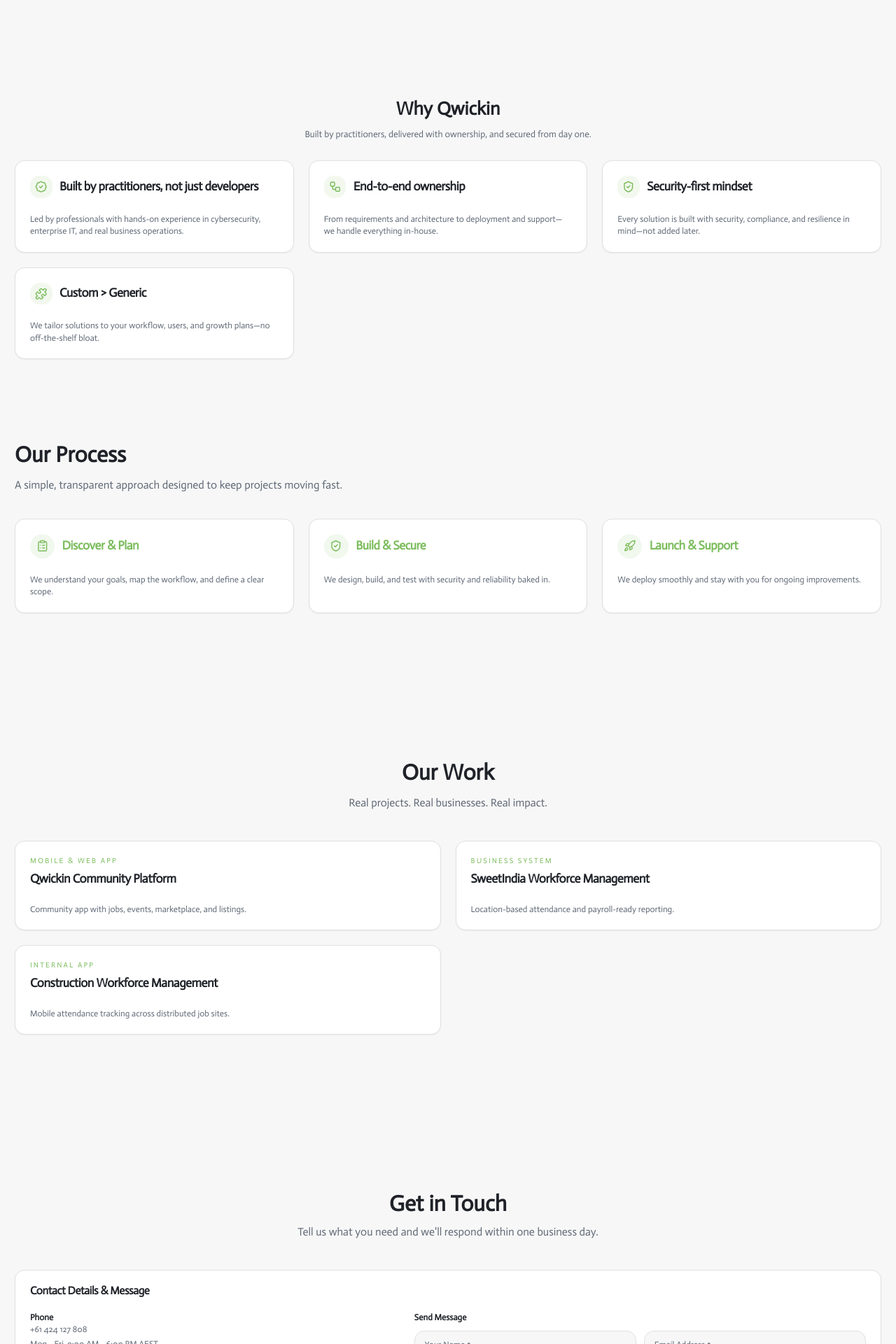
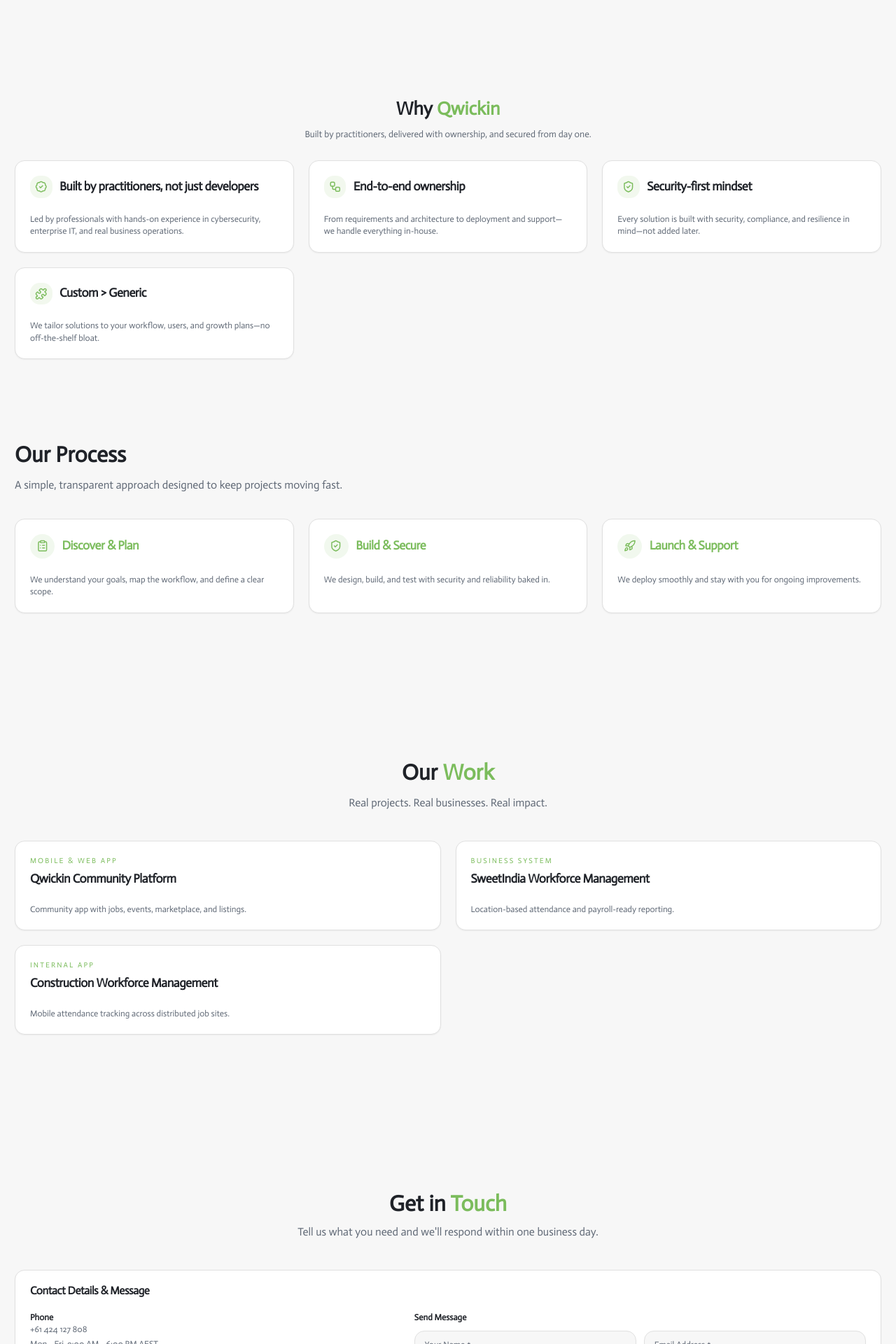
Before and after one commit to dalu547/qwickin_website, a React (Vite) app: page / in a window 1280 px wide. Shown: the part 1100-3020 px from the top of the page at 70% size. Built offline with nearby package versions, Linux system fonts and the light colour scheme.

Commit message:
section titles color edjustment

```diff
--- a/src/components/About.tsx
+++ b/src/components/About.tsx
@@ -42,7 +42,7 @@
       <div className="space-y-8">
         <div className="text-center space-y-3">
           <h3 className="text-2xl md:text-3xl font-semibold">
-            Why Qwickin
+            Why <span className="text-primary">Qwickin</span>
           </h3>
           <p className="text-muted-foreground">
             Built by practitioners, delivered with ownership, and secured from
--- a/src/components/ContactPage.tsx
+++ b/src/components/ContactPage.tsx
@@ -9,7 +9,9 @@
       className="container py-24 sm:py-32 space-y-12"
     >
       <div className="text-center space-y-3">
-        <h2 className="text-3xl md:text-4xl font-semibold">Get in Touch</h2>
+        <h2 className="text-3xl md:text-4xl font-semibold">
+          Get in <span className="text-primary">Touch</span>
+        </h2>
         <p className="text-muted-foreground text-lg">
           Tell us what you need and we'll respond within one business day.
         </p>
--- a/src/components/Projects.tsx
+++ b/src/components/Projects.tsx
@@ -25,7 +25,9 @@
       className="container py-24 sm:py-32 space-y-12"
     >
       <div className="text-center max-w-3xl mx-auto space-y-4">
-        <h2 className="text-3xl md:text-4xl font-semibold">Our Work</h2>
+        <h2 className="text-3xl md:text-4xl font-semibold">
+          Our <span className="text-primary">Work</span>
+        </h2>
         <p className="text-muted-foreground text-lg">
           Real projects. Real businesses. Real impact.
         </p>
```
